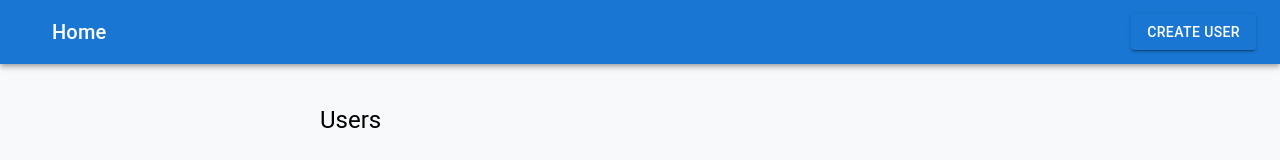
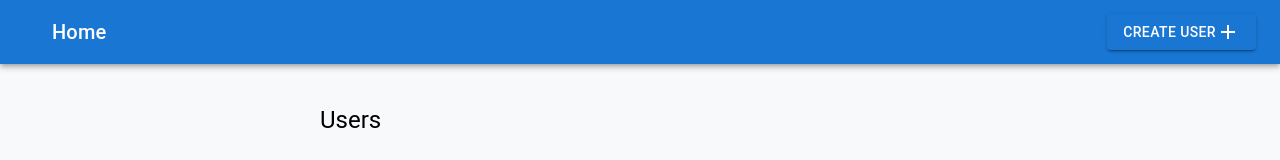
Before and after one commit to Rakshitha-D/ReactJS_typescript-assignment, a React (Create React App) app in the folder react-ts-assignment/: page / in a window 1280 px wide. Shown: the top 160 px of the page. Built offline with nearby package versions, Linux system fonts and the light colour scheme.

Commit message:
added + icon to create user button

```diff
--- a/react-ts-assignment/src/components/SignUpForm.tsx
+++ b/react-ts-assignment/src/components/SignUpForm.tsx
@@ -176,7 +176,7 @@ const schema: RJSFSchema = {
         },
         location: {
           title: "Location",
-          enum: ["Banglore", "Hydrabad", "Mumbai", "Pune"],
+          enum: ["Banglore", "Hyderabad", "Mumbai", "Pune"],
         },
       },
       additionalItems: false,
@@ -199,10 +199,6 @@ const uiSchema: UiSchema = {
     "ui:classNames": "form-section",
     address: {
       "ui:widget": "textarea",
-    },
-    date_of_birth: {
-      yearsRange: [1970, 2006],
-      format: "MDY",
     },
     id_proof: {
       "ui:classNames": "textsection",
--- a/react-ts-assignment/src/routes/Root.tsx
+++ b/react-ts-assignment/src/routes/Root.tsx
@@ -6,7 +6,7 @@ import Button from "@mui/material/Button";
 import { useNavigate } from "react-router-dom";
 import UserList from "../components/UserList";
 import { IconButton } from "@mui/material";
-
+import AddIcon from '@mui/icons-material/Add';
 export default function Root() {
   const navigate = useNavigate();
   const handleButtonClick = () => {
@@ -32,7 +32,8 @@ export default function Root() {
               color="primary"
               variant="contained"
             >
-              Create User
+              Create User <AddIcon style={{ color: 'white' }}/>
+
             </Button>
           </Toolbar>
         </AppBar>
```
